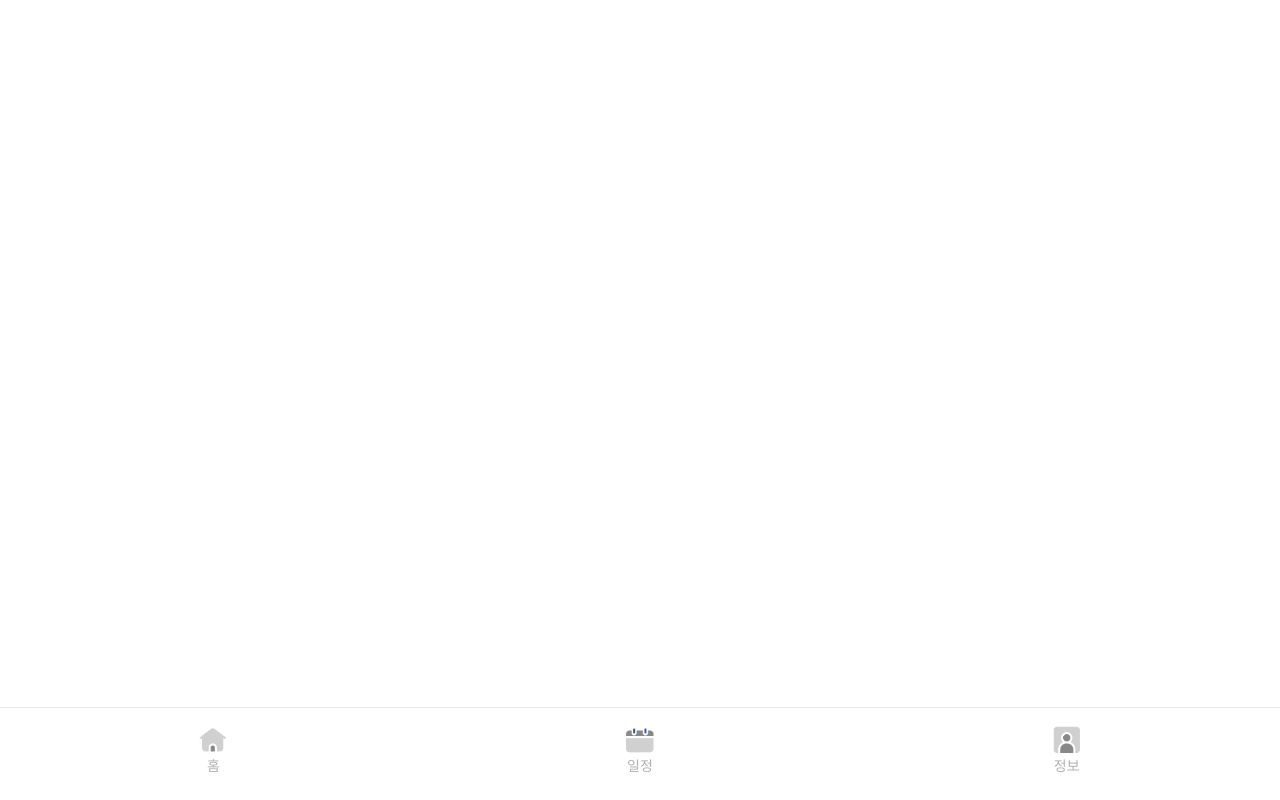
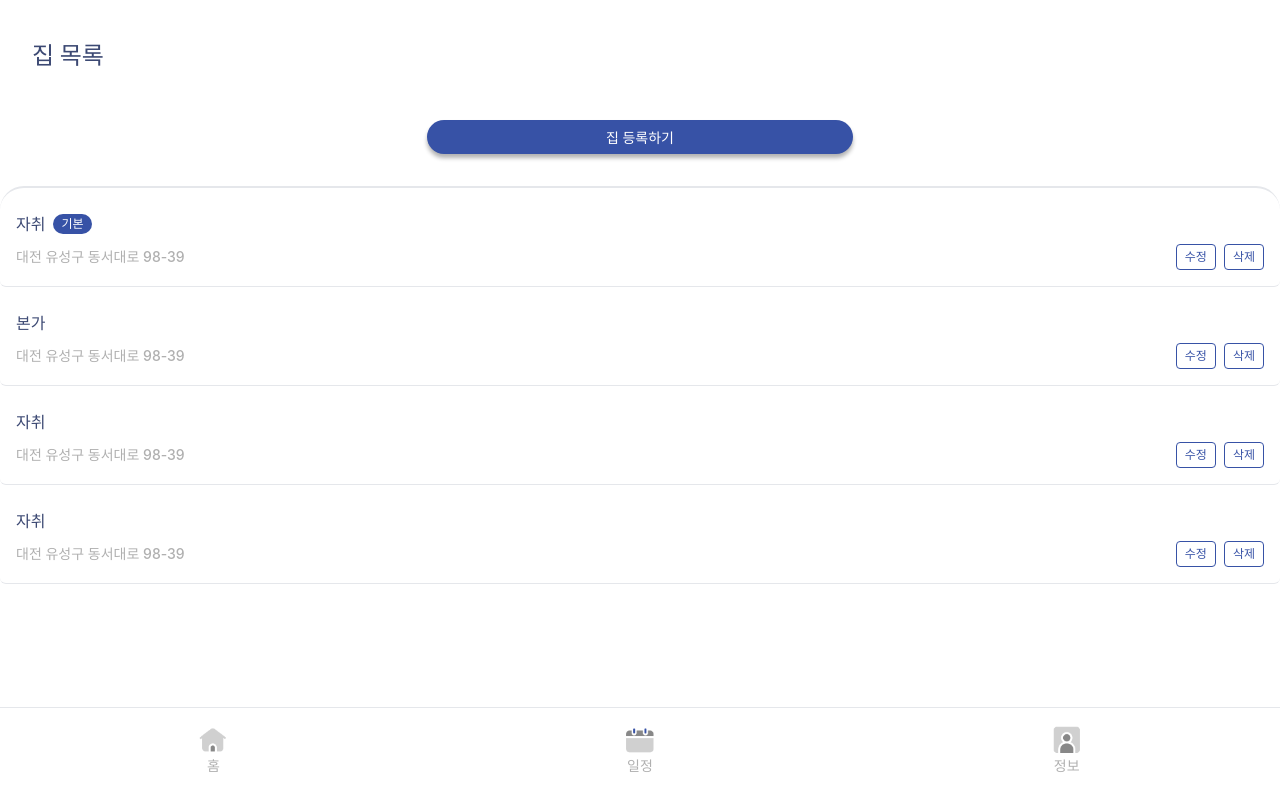
Before and after one commit to windoorman/windoorman, a React (Vite) app in the folder FE/: page /home in a window 1280 px wide. Before the commit this address had no page. Built offline with nearby package versions, Linux system fonts and the light colour scheme; a web font is replaced by a local one.

Commit message:
feat: 집 리스트 화면 구현

```diff
--- a/FE/dev-dist/sw.js
+++ b/FE/dev-dist/sw.js
@@ -82,7 +82,7 @@ define(['./workbox-5199072c'], (function (workbox) { 'use strict';
     "revision": "3ca0b8505b4bec776b69afdba2768812"
   }, {
     "url": "index.html",
-    "revision": "0.n8q6s7deaf"
+    "revision": "0.imvgvv1iq3"
   }], {});
   workbox.cleanupOutdatedCaches();
   workbox.registerRoute(new workbox.NavigationRoute(workbox.createHandlerBoundToURL("index.html"), {
--- a/FE/src/App.tsx
+++ b/FE/src/App.tsx
@@ -11,22 +11,24 @@ import SchedulePage from "./pages/SchedulePage/SchedulePage";
 import InfoPage from "./pages/InfoPage/InfoPage";
 import LoginPage from "./pages/LoginPage/LoginPage";
 import KakaRedirect from "./pages/LoginPage/KakaoRedirect";
+import HomeList from "./components/home/HomeList";
 import HomeRegist from "./components/home/HomeRegist";
 
 function App() {
   const location = useLocation();
 
-  const hideNavbar = ["/", "/login/kakao"].includes(location.pathname);
+  const hideNavbar = ["/", "/token"].includes(location.pathname);
 
   return (
     <div className="min-h-screen flex flex-col justify-between">
       <Routes>
         <Route path="/login" element={<LoginPage />} />
         <Route path="/window" element={<WindowPage />} />
+        <Route path="/home" element={<HomeList />} />
         <Route path="/home/regist" element={<HomeRegist />} />
         <Route path="/schedule" element={<SchedulePage />} />
         <Route path="/info" element={<InfoPage />} />
-        <Route path="/login/kakao" element={<KakaRedirect />} />
+        <Route path="/token" element={<KakaRedirect />} />
       </Routes>
       {!hideNavbar && <Navbar />}
     </div>
--- a/FE/src/components/home/Dropdown.tsx
+++ b/FE/src/components/home/Dropdown.tsx
@@ -1,4 +1,10 @@
+import { useNavigate } from "react-router-dom";
+
 const Dropdown = () => {
+  const navigate = useNavigate();
+  const navigateHomeList = () => {
+    navigate("/home");
+  };
   return (
     <div className="absolute mt-2 bg-white shadow-lg rounded-md w-3/4 p-2 text-[#3C4973]">
       <ul className="divide-y divide-gray-200">
@@ -8,7 +14,10 @@ const Dropdown = () => {
             싸피아파트 107동 107호
           </span>
         </li>
-        <li className="hover:bg-gray-100 rounded-md cursor-pointer font-bold p-2 flex justify-start">
+        <li
+          onClick={navigateHomeList}
+          className="hover:bg-gray-100 rounded-md cursor-pointer font-bold p-2 flex justify-start"
+        >
           + 집 등록하기
         </li>
       </ul>
--- /dev/null
+++ b/FE/src/components/home/HomeList.tsx
@@ -0,0 +1,73 @@
+import { useNavigate } from "react-router-dom";
+
+const HomeList = () => {
+  const homes = [
+    { type: "자취", address: "대전 유성구 동서대로 98-39", isDefault: true },
+    { type: "본가", address: "대전 유성구 동서대로 98-39", isDefault: false },
+    { type: "자취", address: "대전 유성구 동서대로 98-39", isDefault: false },
+    { type: "자취", address: "대전 유성구 동서대로 98-39", isDefault: false },
+  ];
+
+  const navigate = useNavigate();
+
+  const navigateHomeRegist = () => {
+    navigate("/home/regist");
+  };
+
+  return (
+    <div className="">
+      <div className="mt-2 p-8">
+        <span className="text-2xl text-[#3C4973] font-bold flex items-center space-x-1">
+          집 목록
+        </span>
+      </div>
+      <div>
+        <button
+          onClick={navigateHomeRegist}
+          className="bg-[#3752A6] rounded-3xl w-1/3 py-1 mt-4"
+        >
+          <span className="text-white text-sm font-semibold">집 등록하기</span>
+        </button>
+      </div>
+      <div className="mt-8 pt-2 border-t-2 rounded-3xl">
+        <ul>
+          {homes.map((home, index) => (
+            <li
+              key={index}
+              className="rounded-md cursor-pointer font-bold p-4 mb-2 border-b"
+            >
+              {/* 첫 번째 줄: 타입과 기본 라벨 */}
+              <div className="flex justify-between items-center">
+                <div className="flex items-center space-x-2">
+                  <span className="text-[#3C4973]">{home.type}</span>
+                  {home.isDefault && (
+                    <span className="text-xs bg-[#3752A6] text-white rounded-full px-2 py-0.5">
+                      기본
+                    </span>
+                  )}
+                </div>
+              </div>
+
+              {/* 두 번째 줄: 주소와 버튼 */}
+              <div className="flex justify-between items-center mt-2">
+                <span className="font-medium text-[#B0B0B0] text-sm">
+                  {home.address}
+                </span>
+                <div className="flex space-x-2">
+                  <button className="text-[#3752A6] border border-[#3752A6] rounded px-2 py-1 text-xs font-semibold shadow-none">
+                    수정
+                  </button>
+                  <button className="text-[#3752A6] border border-[#3752A6] rounded px-2 py-1 text-xs font-semibold shadow-none">
+                    삭제
+                  </button>
+                </div>
+              </div>
+            </li>
+          ))}
+        </ul>
+      </div>
+    </div>
+  );
+};
+
+export default HomeList;
--- a/FE/src/components/home/HomeMain.tsx
+++ b/FE/src/components/home/HomeMain.tsx
@@ -5,7 +5,7 @@ const HomeMain = () => {
   const navigate = useNavigate();
 
   const onClick = () => {
-    navigate("/home/regist");
+    navigate("/home");
     console.log("집 등록하기 버튼 클릭");
   };
 
--- a/FE/src/instance/axiosApi.tsx
+++ b/FE/src/instance/axiosApi.tsx
@@ -0,0 +1,23 @@
+import axios from "axios";
+import useUserStore from "../stores/useUserStore"; // Zustand 경로에 맞게 수정
+
+const axiosApiInstance = axios.create({
+  baseURL: import.meta.env.VITE_API_URL,
+  headers: {
+    "Content-Type": "application/json",
+  },
+});
+
+// 요청 인터셉터 설정
+axiosApiInstance.interceptors.request.use(
+  (config) => {
+    const accessToken = useUserStore.getState().accessToken; // Zustand에서 accessToken 가져오기
+    if (accessToken) {
+      config.headers.Authorization = `Bearer ${accessToken}`; // 헤더에 토큰 추가
+    }
+    return config;
+  },
+  (error) => Promise.reject(error)
+);
+
+export default axiosApiInstance;
--- a/FE/src/pages/LoginPage/KakaoRedirect.tsx
+++ b/FE/src/pages/LoginPage/KakaoRedirect.tsx
@@ -1,28 +1,27 @@
 import { useEffect } from "react";
 import { useLocation, useNavigate } from "react-router-dom";
-import axios from "axios";
 import qs from "qs";
+import useUserStore from "../../stores/useUserStore"; // Zustand 상태 저장소 경로에 맞게 수정
 
 const KakaRedirect = () => {
   const location = useLocation();
   const navigate = useNavigate();
-  const { code } = qs.parse(location.search, {
-    ignoreQueryPrefix: true,
-  });
+  const setAccessToken = useUserStore((state) => state.setAccessToken);
 
   useEffect(() => {
-    if (code) {
-      axios
-        .post(`${import.meta.env.VITE_API_URL}/oauth/kakao?code=${code}`, {
-          withCredentials: true,
-        })
-        .then((res) => {
-          if (res.data) {
-            navigate("/");
-          }
-        });
+    // 현재 URL에서 access 토큰을 쿼리 파라미터로부터 추출
+    const { access } = qs.parse(location.search, {
+      ignoreQueryPrefix: true,
+    });
+
+    if (typeof access === "string") {
+      setAccessToken(access); // Zustand에 access 토큰 저장
+      console.log("access token:", access);
+      navigate("/window"); // 메인 페이지로 이동
+    } else {
+      console.error("Access token not found in the URL");
     }
-  }, [code]);
+  }, [location.search, setAccessToken, navigate]);
 
   return <div>Loading...</div>;
 };
--- a/FE/src/stores/useUserStore.ts
+++ b/FE/src/stores/useUserStore.ts
@@ -1 +1,13 @@
-// import { create } from "zustand";
+import { create } from "zustand";
+
+interface UserState {
+  accessToken: string | null;
+  setAccessToken: (token: string) => void;
+}
+
+const useUserStore = create<UserState>((set) => ({
+  accessToken: null,
+  setAccessToken: (token) => set({ accessToken: token }),
+}));
+
+export default useUserStore;
```
